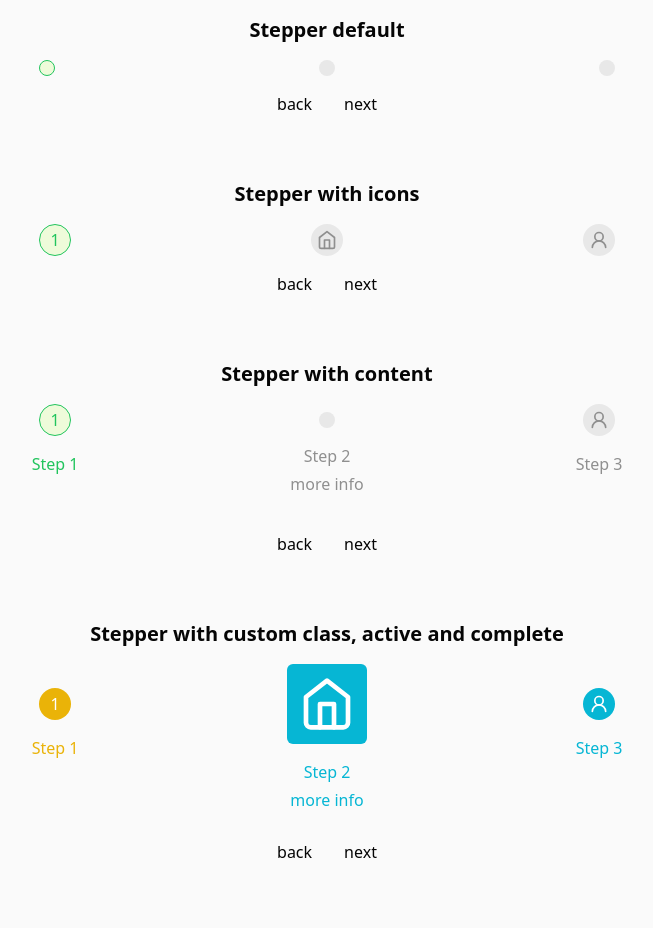
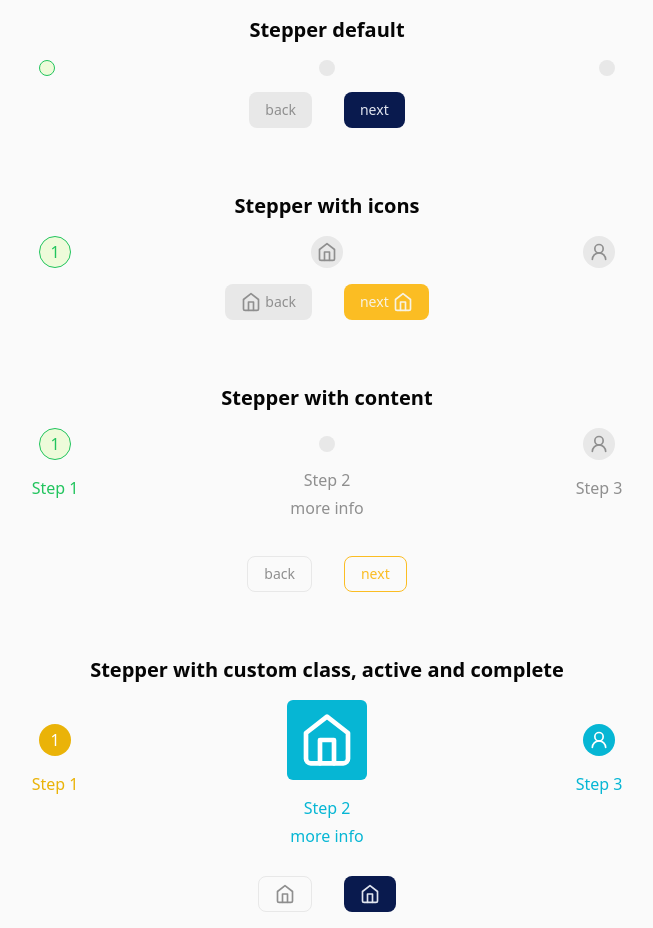
Before and after one commit to cavargasl/promarketing-test, a Next.js app: page / in a window 1280 px wide. Shown: the whole page, without its empty margins (313-966 px from the left). Before the commit the page ends 880 px from the top, so only its background shows below. Built offline with nearby package versions, Linux system fonts and the light colour scheme.

Commit message:
feat: create buttons components

```diff
--- a/package.json
+++ b/package.json
@@ -26,6 +26,7 @@
     "@typescript-eslint/eslint-plugin": "^6.2.1",
     "@typescript-eslint/parser": "^6.2.1",
     "autoprefixer": "10.4.14",
+    "class-variance-authority": "^0.7.0",
     "eslint": "8.46.0",
     "eslint-config-next": "13.4.12",
     "eslint-config-prettier": "^8.9.0",
--- a/src/app/components/StepperCustomClass.tsx
+++ b/src/app/components/StepperCustomClass.tsx
@@ -1,5 +1,6 @@
 'use client'
 import { Icons } from '@/components/Icons'
+import { Button } from '@/components/ui/Button'
 import { Step, StepContent, Stepper } from '@/components/ui/Stepper'
 import useStepper from '@/hooks/useStepper'
 
@@ -61,8 +62,12 @@ export default function StepperCustomClass() {
         </Step>
       </Stepper>
       <div className="mt-20 flex justify-center gap-8">
-        <button onClick={handlePrev} disabled={isFirstStep}>back</button>
-        <button onClick={handleNext} disabled={isLastStep}>next</button>
+        <Button onClick={handlePrev} disabled={isFirstStep} variant={'outline'}>
+          <Icons.home className="h-5 w-5" />
+        </Button>
+        <Button onClick={handleNext} disabled={isLastStep}>
+          <Icons.home className="h-5 w-5" />
+        </Button>
       </div>
     </div>
   )
--- a/src/app/components/StepperDefault.tsx
+++ b/src/app/components/StepperDefault.tsx
@@ -1,4 +1,5 @@
 'use client'
+import { Button } from '@/components/ui/Button'
 import { Step, Stepper } from '@/components/ui/Stepper'
 import useStepper from '@/hooks/useStepper'
 
@@ -17,8 +18,8 @@ export default function StepperDefault() {
         <Step onClick={() => setActiveStep(3)} />
       </Stepper>
       <div className="flex justify-center gap-8">
-        <button onClick={handlePrev} disabled={isFirstStep}>back</button>
-        <button onClick={handleNext} disabled={isLastStep}>next</button>
+        <Button onClick={handlePrev} disabled={isFirstStep}>back</Button>
+        <Button onClick={handleNext} disabled={isLastStep}>next</Button>
       </div>
     </div>
   )
--- a/src/app/components/StepperWithContent.tsx
+++ b/src/app/components/StepperWithContent.tsx
@@ -1,5 +1,6 @@
 'use client'
 import { Icons } from '@/components/Icons'
+import { Button } from '@/components/ui/Button'
 import { Step, StepContent, Stepper } from '@/components/ui/Stepper'
 import useStepper from '@/hooks/useStepper'
 
@@ -29,8 +30,8 @@ export default function StepperWithContent() {
         </Step>
       </Stepper>
       <div className="mt-20 flex justify-center gap-8">
-        <button onClick={handlePrev} disabled={isFirstStep}>back</button>
-        <button onClick={handleNext} disabled={isLastStep}>next</button>
+        <Button onClick={handlePrev} disabled={isFirstStep} variant={'outline'}>back</Button>
+        <Button onClick={handleNext} disabled={isLastStep} variant={'outline-accent'}>next</Button>
       </div>
     </div>
   )
--- a/src/app/components/StepperWithIcon.tsx
+++ b/src/app/components/StepperWithIcon.tsx
@@ -1,5 +1,6 @@
 'use client'
 import { Icons } from '@/components/Icons'
+import { Button } from '@/components/ui/Button'
 import { Step, Stepper } from '@/components/ui/Stepper'
 import useStepper from '@/hooks/useStepper'
 
@@ -18,8 +19,14 @@ export default function StepperWithIcon() {
         <Step onClick={() => setActiveStep(3)} StepIconComponent={<Icons.user className="h-5 w-5" />} />
       </Stepper>
       <div className="flex justify-center gap-8">
-        <button onClick={handlePrev} disabled={isFirstStep}>back</button>
-        <button onClick={handleNext} disabled={isLastStep}>next</button>
+        <Button onClick={handlePrev} disabled={isFirstStep} variant={"accent"}>
+          <Icons.home className="h-5 w-5" />
+          back
+        </Button>
+        <Button onClick={handleNext} disabled={isLastStep} variant={"accent"}>
+          next
+          <Icons.home className="h-5 w-5" />
+        </Button>
       </div>
     </div>
   )
--- /dev/null
+++ b/src/components/ui/Button.tsx
@@ -0,0 +1,45 @@
+import { cn } from "@/lib/utils"
+import { Slot } from "@radix-ui/react-slot"
+import { cva, type VariantProps } from "class-variance-authority"
+import { forwardRef } from "react"
+
+const buttonVariants = cva(
+  "inline-flex items-center justify-center rounded-sm text-sm font-medium transition-colors focus-visible:outline-none disabled:pointer-events-none disabled:bg-neutral disabled:text-neutral-foreground rounded-lg gap-1",
+  {
+    variants: {
+      variant: {
+        default: "bg-primary text-primary-foreground hover:bg-primary/80",
+        accent: "bg-accent text-accent-foreground hover:bg-accent/80",
+        outline: "border border-primary disabled:border-neutral disabled:bg-background text-primary bg-background hover:bg-background/80",
+        "outline-accent": "border border-accent disabled:border-neutral disabled:bg-background text-accent bg-background hover:bg-background/80",
+      },
+      size: {
+        default: "h-9 px-4 py-2",
+        icon: "h-9 w-15",
+      },
+    },
+    defaultVariants: {
+      variant: "default",
+      size: "default",
+    },
+  }
+)
+
+export interface ButtonProps
+  extends React.ButtonHTMLAttributes<HTMLButtonElement>,
+  VariantProps<typeof buttonVariants> {}
+
+const Button = forwardRef<HTMLButtonElement, ButtonProps>(
+  ({ className, variant, size, ...props }, ref) => {
+    return (
+      <button
+        className={cn(buttonVariants({ variant, size, className }))}
+        ref={ref}
+        {...props}
+      />
+    )
+  }
+)
+Button.displayName = "Button"
+
+export { Button, buttonVariants }
```
Also changed, not shown: 1 other file (tests, documents, lock files or other folders).
